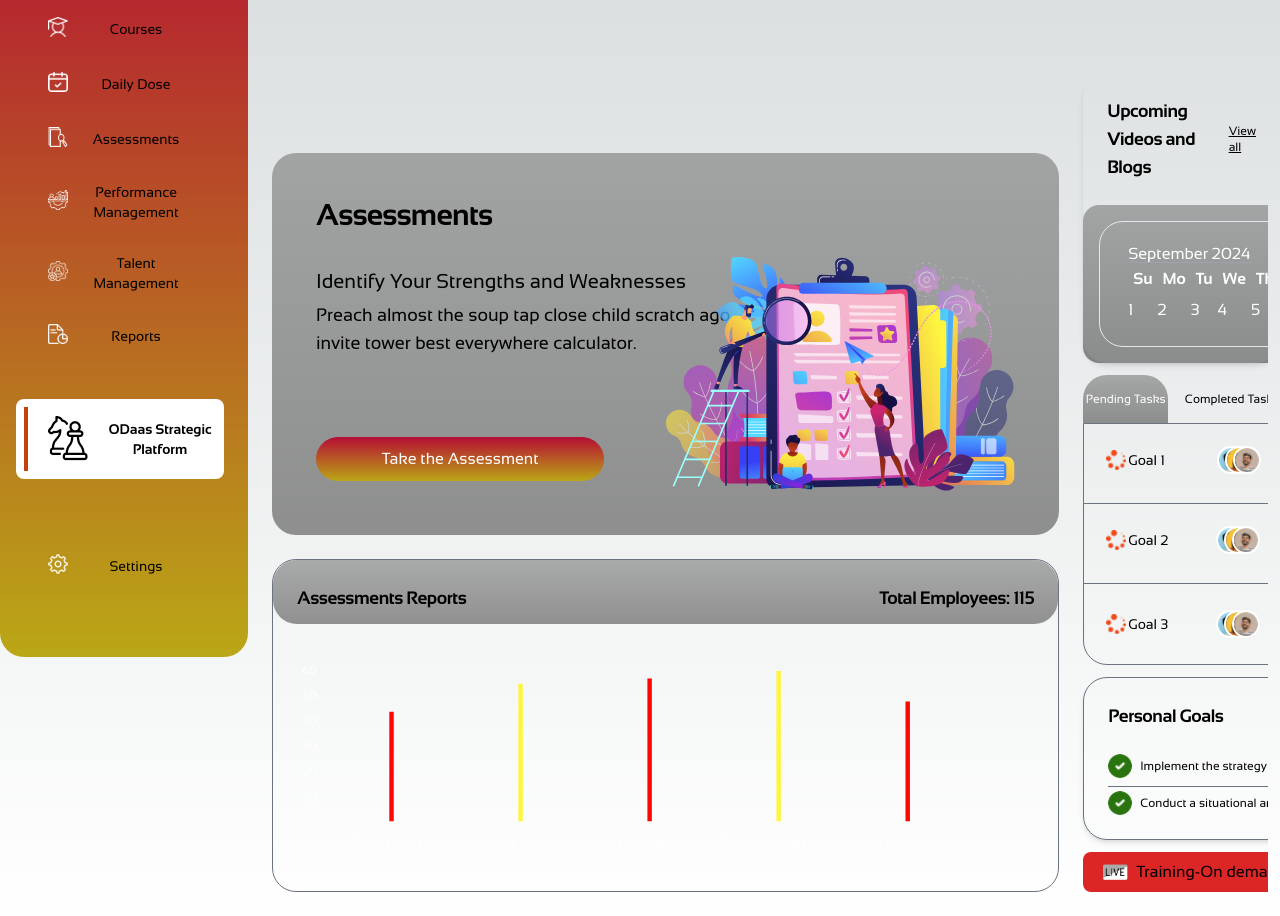
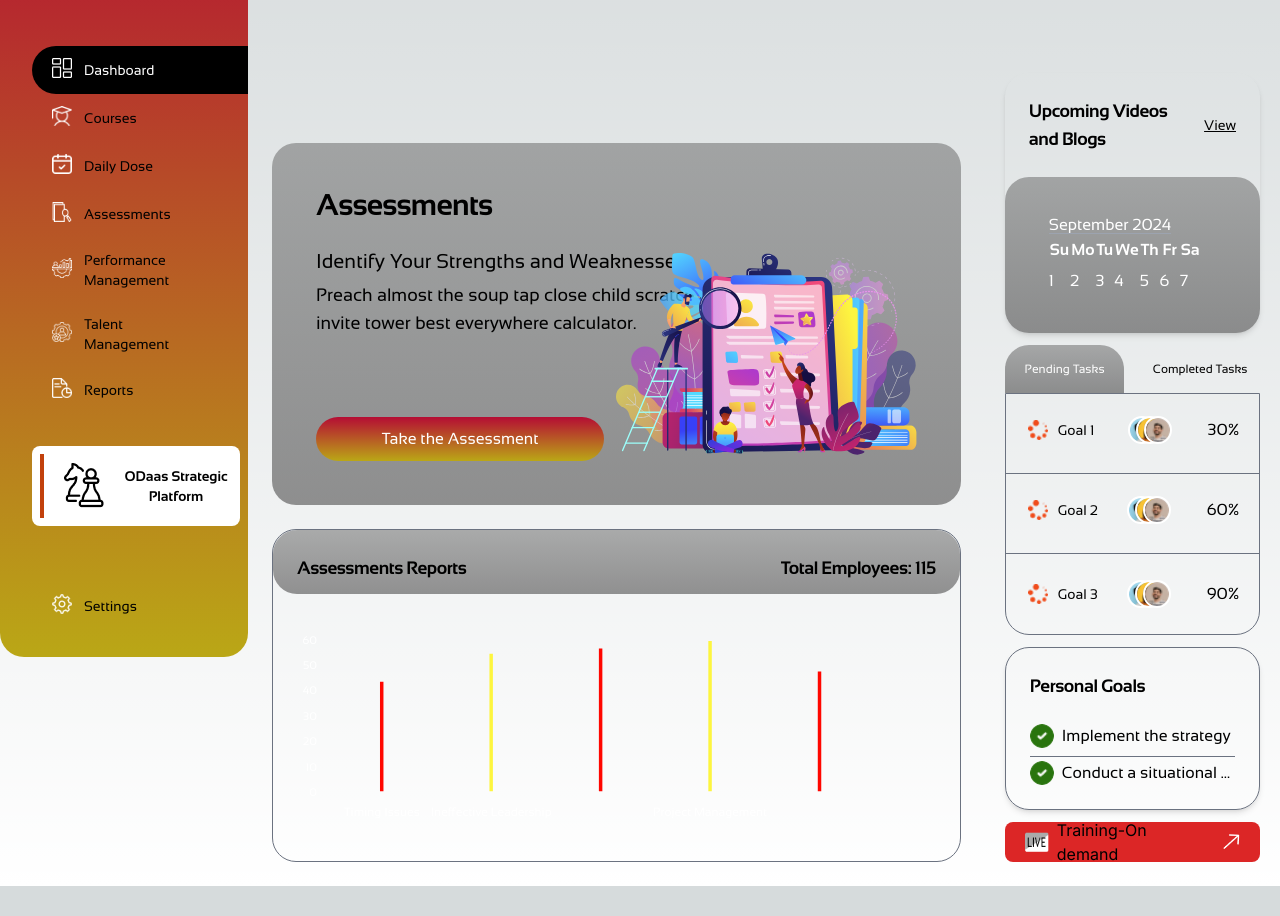
Before and after one commit to KoretechxLLC/Phlattline, a Next.js app: page /Dashboard in a window 1280 px wide. Shown: the part 143-1059 px from the top of the page. After the commit the page ends 1029 px from the top, so only its background shows below. Built offline with nearby package versions, Linux system fonts and the light colour scheme.

Commit message:
fix(pt-20): beatify dashbord widgets

```diff
--- a/src/app/Dashboard/page.tsx
+++ b/src/app/Dashboard/page.tsx
@@ -17,7 +17,7 @@ import NotesCalendar from "../components/NotesCalendar";
 const Dashboard = () => {
   const router = useRouter();
   return (
-    <div className="p-3 grid grid-cols-1 md:grid-cols-[80%_20%] gap-6 w-full h-full space-y-5 lg:space-y-24 5xl:space-y-0 overflow-hidden items-end">
+    <div className="p-3 grid grid-cols-1 md:grid-cols-[70%_30%] gap-6 w-full h-full space-y-5 lg:space-y-24 5xl:space-y-0 overflow-hidden items-end">
       {/* Left side: Assessments */}
       <div className="space-y-4 md:space-y-6">
         <div>
@@ -41,38 +41,38 @@ const Dashboard = () => {
         </div>
       </div>
 
-      <div className="space-y-8 md:space-y-3">
+      <div className="space-y-8 md:space-y-3 w-full px-5">
         <div>
           <Card
             className="shadow-md rounded-3xl h-full"
             style={{ fontFamily: "Sansation" }}
           >
             <CardHeader>
-              <div className="flex justify-start gap-3 items-center">
+              <div className="flex justify-between gap-3 items-center">
                 <CardTitle className="text-sm">
                   Upcoming Videos and Blogs
                 </CardTitle>
                 <p
-                  className="text-xs underline cursor-pointer"
+                  className="text-sm underline cursor-pointer"
                   onClick={() => router.push("")}
                 >
-                  View all
+                  View
                 </p>
               </div>
             </CardHeader>
-            <CardContent className="w-full sm:w-72 bg-gradient-to-b from-[#62626280] to-[#2D2C2C80] text-white rounded-2xl p-4">
+            <CardContent className="w-full bg-gradient-to-b from-[#62626280] to-[#2D2C2C80] text-white rounded-3xl p-4">
               <NotesCalendar />
             </CardContent>
           </Card>
         </div>
 
-        <div style={{ fontFamily: "Sansation" }}>
+        <div className="w-full" style={{ fontFamily: "Sansation" }}>
           <TasksTracker />
         </div>
 
         <div>
           <Card
-            className="border border-gray-500 rounded-3xl shadow-md w-72 h-full"
+            className="border border-gray-500 rounded-3xl shadow-md w-full h-full"
             style={{ fontFamily: "Sansation" }}
           >
             <CardHeader>
--- a/src/app/components/Calendar.tsx
+++ b/src/app/components/Calendar.tsx
@@ -23,16 +23,16 @@ function Calendar({
       }}
       showOutsideDays={showOutsideDays}
       className={cn(
-        "p-0 border-default-200 border-[1px] border-gray-200 rounded-3xl dark:border-default-300 md:p-3",
+        "p-0 border-default-200 rounded-3xl dark:border-default-300 md:p-3",
         className
       )}
       classNames={{
         months:
-          "w-full md:w-60 border-default-200 px-5 space-y-2 sm:gap-x-2 sm:space-y-0",
-        month: "w-full md:w-56 -mx-3 p-2  mt-2 h-[100px] overflow-hidden",
+          "w-full border-default-200 px-5 space-y-2 sm:gap-x-2 sm:space-y-0",
+        month: "w-full -mx-3 p-2  mt-2 h-[100px] overflow-hidden",
         caption: "flex justify-center  py-1 relative items-center",
         caption_label: "text-base border-b  border-gray-400 font-medium",
-        table: "w-64 border-collapse",
+        table: "w-full border-collapse",
         head_row: "flex",
         nav: "hidden",
         head_cell:
--- a/src/app/components/LiveButton.tsx
+++ b/src/app/components/LiveButton.tsx
@@ -7,19 +7,19 @@ const LiveButton = () => {
   const router = useRouter();
   return (
     <div
-      className="w-72 h-10 rounded-lg bg-red-600 flex items-center"
+      className="w-full h-10 rounded-lg bg-red-600 flex items-center justify-between pr-4 cursor-pointer"
       onClick={() => router.push("")}
     >
-      <Image
-        width={25}
-        height={25}
-        src={"/assets/LiveIcon.png"}
-        alt={""}
-        className="ml-5"
-      />
-      <span className="ml-2" style={{ fontFamily: "Sansation" }}>
-        Training-On demand
-      </span>
+      <div className="flex items-center">
+        <Image
+          width={100}
+          height={100}
+          src={"/assets/LiveIcon.png"}
+          alt={"live image"}
+          className="ml-5 h-5 w-6"
+        />
+        <span className="ml-2 text-base">Training-On demand</span>
+      </div>
       <Image
         width={25}
         height={25}
--- a/src/app/components/PersonalGoalsTracker.tsx
+++ b/src/app/components/PersonalGoalsTracker.tsx
@@ -20,12 +20,11 @@ const PersonalGoals = () => {
 
   return (
     <div>
-      <ul className="space-y-1 w-32 justify-center">
+      <ul className="space-y-1 w-full justify-center">
         {activity.map((item) => (
           <li
-            className="flex w-60 items-center gap-2 border-b border-gray-500 border-default-100 dark:border-default-300 last:border-b-0 pb-2 last:pb-0"
+            className="flex w-full items-center gap-2 border-b border-gray-500 border-default-100 dark:border-default-300 last:border-b-0 pb-2 last:pb-0"
             key={item.id}
-            style={{ fontFamily: "Sansation" }}
           >
             <Avatar className="w-6 h-6">
               <AvatarImage
@@ -35,7 +34,7 @@ const PersonalGoals = () => {
               />
             </Avatar>
             <div className="flex-1 text-start overflow-hidden text-ellipsis whitespace-nowrap">
-              <div className="text-xs text-default-600 overflow-hidden text-ellipsis whitespace-nowrap">
+              <div className="text-base text-default-600 overflow-hidden text-ellipsis whitespace-nowrap">
                 {item.goal}
               </div>
             </div>
--- a/src/app/components/TasksTracker.tsx
+++ b/src/app/components/TasksTracker.tsx
@@ -83,9 +83,9 @@ const TasksTracker = () => {
 
   return (
     <div>
-      <div className="flex gap-4 md:gap-4 justify-start md:justify-start">
+      <div className="flex gap-4 md:gap-4 justify-start md:justify-start w-[100%]">
         <button
-          className={`text-xs w-24 sm:text-xs sm:w-32 rounded-tl-3xl rounded-tr-3xl ${
+          className={`text-xs sm:text-xs w-full rounded-tl-3xl rounded-tr-3xl ${
             activeTab === "pending"
               ? "bg-gradient-to-b from-[#62626280] to-[#2D2C2C80] text-white"
               : "text-default-600"
@@ -95,7 +95,7 @@ const TasksTracker = () => {
           Pending Tasks
         </button>
         <button
-          className={`text-xs w-28 sm:text-xs sm:w-36 h-12 rounded-tl-3xl rounded-tr-3xl ${
+          className={`text-xs  sm:text-xs w-full h-12 rounded-tl-3xl rounded-tr-3xl ${
             activeTab === "completed"
               ? "bg-gradient-to-b from-[#62626280] to-[#2D2C2C80] text-white"
               : "text-default-600"
@@ -106,20 +106,20 @@ const TasksTracker = () => {
         </button>
       </div>
       <ul
-        className={`justify-center items-center md:justify-start w-56 sm:w-72 border border-gray-500 rounded-b-3xl relative ${
+        className={`justify-center items-center md:justify-start w-full border border-gray-500 rounded-b-3xl relative ${
           activeTab === "pending" ? "pending-list" : "completed-list"
         }`}
       >
         {activeTab === "pending"
           ? pendingTasks.map((item) => (
               <li
-                className={`flex flex-col sm:flex-row justify-center md:justify-start items-center  sm:items-center sm:w-72 h-20 gap-2 border-b border-gray-500 pb-2 last:pb-0 last:border-b-0 ${
+                className={`flex flex-col sm:flex-row justify-center md:justify-start items-center  sm:items-center w-full h-20 gap-2 border-b border-gray-500 pb-2 last:pb-0 last:border-b-0 ${
                   activeTab === "pending" ? "pending-item" : "completed-item"
                 }`}
                 key={item.id}
                 style={{ fontFamily: "Sansation" }}
               >
-                <div className="flex items-center md:ml-5 justify-between sm:w-56">
+                <div className="flex items-center md:mx-5 justify-between w-full">
                   <div className="flex items-center">
                     <Avatar className="w-6 h-6">
                       <AvatarImage
@@ -128,11 +128,11 @@ const TasksTracker = () => {
                         className="w-5 h-5"
                       />
                     </Avatar>
-                    <span className="text-xs sm:text-sm">{item.goal}</span>
+                    <span className="text-xs sm:text-sm px-2">{item.goal}</span>
                   </div>
                   <div className="flex justify-center md:items-center ml-3 sm:ml-5">
                     <AnimatedTooltip items={tooltipItems} />
-                    <span className="mx-10 md:mx-0 lg:ml-14 sm:ml-10">
+                    <span className="mx-10  md:mx-0 lg:ml-14 sm:ml-10">
                       {item.percentage}%
                     </span>
                   </div>
@@ -141,13 +141,13 @@ const TasksTracker = () => {
             ))
           : completedTasks.map((item) => (
               <li
-                className={`flex flex-col  sm:flex-row justify-center md:justify-start items-center sm:items-center sm:w-72 h-20 gap-2 border-b border-gray-500 pb-2 last:pb-0 last:border-b-0 ${
+                className={`flex flex-col  sm:flex-row justify-center md:justify-start items-center sm:items-center w-full h-20 gap-2 border-b border-gray-500 pb-2 last:pb-0 last:border-b-0 ${
                   activeTab === "completed" ? "completed-item" : "pending-item"
                 }`}
                 key={item.id}
                 style={{ fontFamily: "Sansation" }}
               >
-                <div className="flex items-center ml-5 md:ml-4 justify-between sm:w-56">
+                <div className="flex items-center md:mx-5 justify-between w-full">
                   <div className="flex items-center">
                     <Avatar className="w-6 h-6">
                       <AvatarImage
@@ -156,7 +156,7 @@ const TasksTracker = () => {
                         className="w-5 h-5"
                       />
                     </Avatar>
-                    <span className="text-xs sm:text-sm">{item.goal}</span>
+                    <span className="text-xs px-2 sm:text-sm">{item.goal}</span>
                   </div>
                   <div className="flex items-center ml-5">
                     <AnimatedTooltip items={tooltipItems} />
--- a/src/app/components/menu-item.tsx
+++ b/src/app/components/menu-item.tsx
@@ -81,8 +81,10 @@ const MenuItem = ({ href, label, icon }: MenuItemProps) => {
 
   return (
     <div
-      className={`justify-start text-sm font-medium capitalize h-auto py-3 md:px-3 px-3 hover:ring-transparent hover:ring-offset-0 ${
-        isSelected ? "bg-black text-white rounded-l-3xl w-l-54" : ""
+      className={`justify-start text-sm font-medium capitalize h-auto py-3 md:px-3 px-3 transition-all duration-300  ${
+        isSelected
+          ? "bg-black text-white rounded-l-3xl w-l-54"
+          : "hover:bg-black hover:text-white hover:rounded-l-3xl hover:rounded-r-none hover:pl-5"
       }`}
     >
       <button
@@ -90,7 +92,7 @@ const MenuItem = ({ href, label, icon }: MenuItemProps) => {
           setMobileMenuConfig({ ...mobileMenuConfig, isOpen: false });
           router.push(href);
         }}
-        className={`flex items-center ml-5`}
+        className={`flex items-center ml-2`}
       >
         <div className="flex items-center">
           <Image
@@ -101,7 +103,10 @@ const MenuItem = ({ href, label, icon }: MenuItemProps) => {
             className={"h-5 w-5 mb-1 mr-3"}
           />
           {(!config.collapsed || hovered) && (
-            <p className={"w-28 text-sm"} style={{ fontFamily: "Sansation" }}>
+            <p
+              className={"w-28 text-sm flex items-start text-start"}
+              style={{ fontFamily: "Sansation" }}
+            >
               {label}
             </p>
           )}
--- a/src/app/components/menu.tsx
+++ b/src/app/components/menu.tsx
@@ -54,7 +54,7 @@ export function MenuClassic() {
 
   return (
     <nav className="theme-gradient hidden md:block rounded-3xl h-full w-full transition-all duration-300 z-40">
-      <div className="flex justify-center items-center mt-4 mb-4">
+      <div className="flex justify-center items-center mt-4 mb-28">
         <div className="flex justify-center">
           <Image
             src="/assets/WhiteLogo.png"
@@ -66,10 +66,10 @@ export function MenuClassic() {
         </div>
       </div>
 
-      <ul className="flex flex-col h-[calc(90vh-80px)] justify-between space-y-0 px-4">
+      <ul className="flex flex-col h-[calc(80vh-80px)] justify-between space-y-0 pl-8 py-0 w-[17em] ">
         {menus.map((menu, index) => (
           <li className="w-full" key={index}>
-            <div className="w-full mb-1 last:mb-0">
+            <div className="w-[90%] mb-1 last:mb-0">
               <MenuItem label={menu.label} href={menu.href} icon={menu.icon} />
             </div>
           </li>
--- a/src/app/globals.css
+++ b/src/app/globals.css
@@ -19,10 +19,11 @@
 body {
   color: rgb(var(--foreground-rgb));
   background: linear-gradient(
-    to bottom,
-    transparent,
-    rgb(var(--background-end-rgb))
-  ) rgb(var(--background-start-rgb));
+      to bottom,
+      transparent,
+      rgb(var(--background-end-rgb))
+    )
+    rgb(var(--background-start-rgb));
 }
 
 @layer utilities {
@@ -52,9 +53,9 @@ body {
 }
 
 .theme-gradient {
-  background-image: linear-gradient(to bottom,#B50D34 , #BAA716);
+  background-image: linear-gradient(to bottom, #b50d34, #baa716);
 }
 
 .black-gradient {
-  background-image: linear-gradient(to bottom,#62626280 , #2D2C2C80);
+  background-image: linear-gradient(to bottom, #62626280, #2d2c2c80);
 }
--- a/src/app/layout.tsx
+++ b/src/app/layout.tsx
@@ -2,7 +2,7 @@
 import { Provider } from "react-redux";
 import { PersistGate } from "redux-persist/integration/react";
 import { persistor, store } from "@/redux/store";
-import { SessionProvider } from "next-auth/react"
+import { SessionProvider } from "next-auth/react";
 import { Inter } from "next/font/google";
 import "./globals.css";
 import SideMenu from "./components/SideMenu";
@@ -22,9 +22,11 @@ export default function RootLayout({
       <body className={inter.className}>
         <Provider store={store}>
           <PersistGate loading={null} persistor={persistor}>
+            {path !== "/Dashboard" && (
               <div className="z-20 fixed left-12 top-12">
                 <Logo />
               </div>
+            )}
             {path !== "/Login" &&
               path !== "/IndividualSignup" &&
               path !== "/OrganizationSignup" &&
@@ -39,10 +41,7 @@ export default function RootLayout({
                   <SideMenu />
                 </div>
               )}
- <SessionProvider>
- {children}
- </SessionProvider>
-
+            <SessionProvider>{children}</SessionProvider>
           </PersistGate>
         </Provider>
       </body>
```
Also changed, not shown: 1 other file (tests, documents, lock files or other folders). Lines whose indentation alone changed are shown as unchanged.
